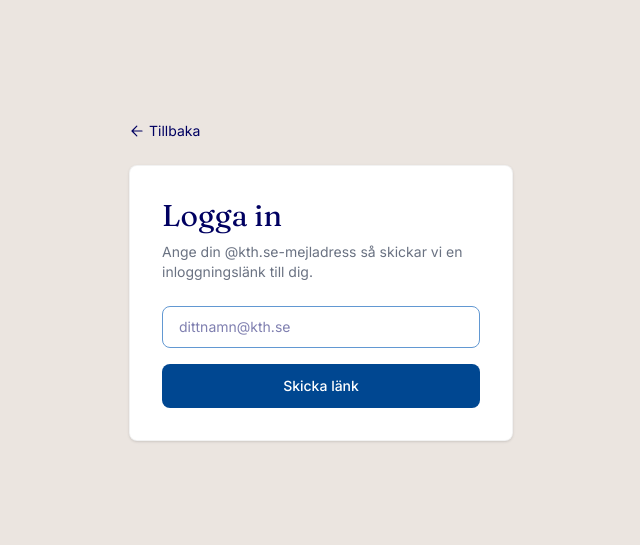
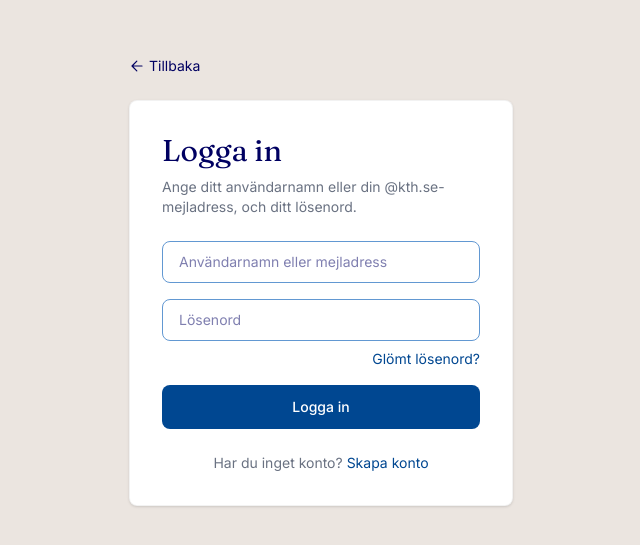
Before and after one commit to Zunel19/KTH-Bokhandel, a Next.js app: page /logga-in in a window 1280 px wide. Shown: the part 119-664 px from the top of the page, without its empty margins (319-959 px from the left). Built offline with nearby package versions, Linux system fonts and the light colour scheme; no server answers.

Commit message:
Inloggning med användarnamn eller mejl plus lösenord

```diff
--- /dev/null
+++ b/app/api/login/route.js
@@ -0,0 +1,107 @@
+import { NextResponse } from "next/server";
+import { createClient } from "@supabase/supabase-js";
+
+const CLIENT_OPTIONS = {
+  auth: { persistSession: false, autoRefreshToken: false },
+};
+
+function invalidCredentials() {
+  return NextResponse.json(
+    { error: "Fel användarnamn, mejladress eller lösenord." },
+    { status: 401 }
+  );
+}
+
+export async function POST(request) {
+  let body;
+  try {
+    body = await request.json();
+  } catch {
+    return invalidCredentials();
+  }
+
+  const { identifier, password } = body ?? {};
+  if (
+    typeof identifier !== "string" ||
+    typeof password !== "string" ||
+    identifier.trim() === "" ||
+    password === ""
+  ) {
+    return invalidCredentials();
+  }
+
+  // Den hemliga nyckeln används bara här på servern.
+  const serviceRoleKey = process.env.SUPABASE_SERVICE_ROLE_KEY;
+  if (!serviceRoleKey) {
+    console.error("SUPABASE_SERVICE_ROLE_KEY saknas i .env.local");
+    return NextResponse.json(
+      { error: "Serverfel, försök igen senare." },
+      { status: 500 }
+    );
+  }
+
+  const supabaseUrl = process.env.NEXT_PUBLIC_SUPABASE_URL;
+  const anon = createClient(
+    supabaseUrl,
+    process.env.NEXT_PUBLIC_SUPABASE_ANON_KEY,
+    CLIENT_OPTIONS
+  );
+  const admin = createClient(supabaseUrl, serviceRoleKey, CLIENT_OPTIONS);
+
+  const trimmed = identifier.trim();
+  let email;
+
+  if (trimmed.includes("@")) {
+    email = trimmed.toLowerCase();
+  } else {
+    const pattern = trimmed.replace(/[\\_%]/g, (c) => `\\${c}`);
+    const { data: profiles, error: profileError } = await admin
+      .from("profiles")
+      .select("id, username")
+      .ilike("username", pattern);
+
+    if (profileError) {
+      console.error("Kunde inte slå upp användarnamn:", profileError);
+      return NextResponse.json(
+        { error: "Serverfel, försök igen senare." },
+        { status: 500 }
+      );
+    }
+
+    const profile = profiles?.find(
+      (p) => p.username?.toLowerCase() === trimmed.toLowerCase()
+    );
+    if (!profile) {
+      return invalidCredentials();
+    }
+
+    const { data: userData } = await admin.auth.admin.getUserById(profile.id);
+    if (!userData?.user?.email) {
+      return invalidCredentials();
+    }
+    email = userData.user.email;
+  }
+
+  const { data, error } = await anon.auth.signInWithPassword({
+    email,
+    password,
+  });
+
+  if (error) {
+    if (error.message?.includes("Email not confirmed")) {
+      return NextResponse.json(
+        { error: "Du har inte bekräftat din mejladress än." },
+        { status: 401 }
+      );
+    }
+    if (error.code !== "invalid_credentials" && error.status !== 400) {
+      console.error("Oväntat fel vid inloggning:", error.message);
+    }
+    return invalidCredentials();
+  }
+
+  return NextResponse.json({
+    access_token: data.session.access_token,
+    refresh_token: data.session.refresh_token,
+  });
+}
--- a/app/logga-in/page.js
+++ b/app/logga-in/page.js
@@ -2,31 +2,131 @@
 
 import { useState } from "react";
 import Link from "next/link";
+import { useRouter } from "next/navigation";
 import { supabase } from "@/lib/supabase";
 
 const INPUT_CLASSES =
   "w-full rounded-lg border border-[var(--sky-blue)] bg-white px-4 py-2.5 text-sm text-[var(--navy)] focus:outline-none focus:ring-2 focus:ring-[var(--sky-blue)]";
 
+// MAGIC LINK-INLOGGNING — sparad till senare, används inte just nu
+//
+// State:
+//   const [email, setEmail] = useState("");
+//   const [submitted, setSubmitted] = useState(false);
+//
+// async function handleSubmit(e) {
+//   e.preventDefault();
+//   setError(null);
+//
+//   const { error } = await supabase.auth.signInWithOtp({
+//     email,
+//     options: {
+//       emailRedirectTo: `${window.location.origin}/valkommen`,
+//     },
+//   });
+//
+//   if (error) {
+//     setError(error.message);
+//   } else {
+//     setSubmitted(true);
+//   }
+// }
+//
+// JSX inuti kortet:
+//   {submitted ? (
+//     <div className="flex flex-col items-center gap-3 py-4 text-center">
+//       <svg
+//         xmlns="http://www.w3.org/2000/svg"
+//         fill="none"
+//         viewBox="0 0 24 24"
+//         strokeWidth={1.5}
+//         stroke="currentColor"
+//         className="h-10 w-10 text-[var(--kth-blue)]"
+//         aria-hidden="true"
+//       >
+//         <path
+//           strokeLinecap="round"
+//           strokeLinejoin="round"
+//           d="M21.75 6.75v10.5a2.25 2.25 0 0 1-2.25 2.25h-15a2.25 2.25 0 0 1-2.25-2.25V6.75m19.5 0A2.25 2.25 0 0 0 19.5 4.5h-15a2.25 2.25 0 0 0-2.25 2.25m19.5 0v.243a2.25 2.25 0 0 1-1.07 1.916l-7.5 4.615a2.25 2.25 0 0 1-2.36 0L3.32 8.91a2.25 2.25 0 0 1-1.07-1.916V6.75"
+//         />
+//       </svg>
+//       <p className="text-sm text-[var(--navy)]">
+//         Kolla din inkorg! Vi har skickat en inloggningslänk till{" "}
+//         <span className="font-medium">{email}</span>.
+//       </p>
+//     </div>
+//   ) : (
+//     <>
+//       <h1 className="mb-2 font-serif text-3xl text-[var(--navy)]">
+//         Logga in
+//       </h1>
+//       <p className="mb-6 text-sm text-gray-500">
+//         Ange din @kth.se-mejladress så skickar vi en inloggningslänk till
+//         dig.
+//       </p>
+//       <form onSubmit={handleSubmit} className="flex flex-col gap-4">
+//         <input
+//           type="email"
+//           required
+//           placeholder="dittnamn@kth.se"
+//           className={INPUT_CLASSES}
+//           value={email}
+//           onChange={(e) => setEmail(e.target.value)}
+//         />
+//         <button
+//           type="submit"
+//           className="rounded-lg bg-[var(--kth-blue)] px-6 py-3 text-sm font-medium text-white transition-colors hover:bg-[var(--navy)]"
+//         >
+//           Skicka länk
+//         </button>
+//
+//         {error && (
+//           <p className="text-sm text-red-600">{error}</p>
+//         )}
+//       </form>
+//     </>
+//   )}
+
 export default function LoggaInPage() {
-  const [email, setEmail] = useState("");
-  const [submitted, setSubmitted] = useState(false);
+  const router = useRouter();
+  const [identifier, setIdentifier] = useState("");
+  const [password, setPassword] = useState("");
   const [error, setError] = useState(null);
+  const [loading, setLoading] = useState(false);
 
   async function handleSubmit(e) {
     e.preventDefault();
     setError(null);
+    setLoading(true);
 
-    const { error } = await supabase.auth.signInWithOtp({
-      email,
-      options: {
-        emailRedirectTo: `${window.location.origin}/valkommen`,
-      },
+    try {
+      const res = await fetch("/api/login", {
+        method: "POST",
+        headers: { "Content-Type": "application/json" },
+        body: JSON.stringify({ identifier, password }),
+      });
+      const json = await res.json();
+
+      if (!res.ok) {
+        setError(json.error ?? "Något gick fel, försök igen.");
+        return;
+      }
+
+      const { error } = await supabase.auth.setSession({
+        access_token: json.access_token,
+        refresh_token: json.refresh_token,
       });
 
       if (error) {
-      setError(error.message);
+        console.error("Kunde inte spara sessionen:", error);
+        setError("Något gick fel, försök igen.");
       } else {
-      setSubmitted(true);
+        router.replace("/valkommen");
+      }
+    } catch {
+      setError("Kunde inte nå servern, försök igen.");
+    } finally {
+      setLoading(false);
     }
   }
 
@@ -54,59 +154,61 @@ export default function LoggaInPage() {
         </Link>
 
         <div className="rounded-lg border border-black/5 bg-white p-8 shadow-sm">
-          {submitted ? (
-            <div className="flex flex-col items-center gap-3 py-4 text-center">
-              <svg
-                xmlns="http://www.w3.org/2000/svg"
-                fill="none"
-                viewBox="0 0 24 24"
-                strokeWidth={1.5}
-                stroke="currentColor"
-                className="h-10 w-10 text-[var(--kth-blue)]"
-                aria-hidden="true"
-              >
-                <path
-                  strokeLinecap="round"
-                  strokeLinejoin="round"
-                  d="M21.75 6.75v10.5a2.25 2.25 0 0 1-2.25 2.25h-15a2.25 2.25 0 0 1-2.25-2.25V6.75m19.5 0A2.25 2.25 0 0 0 19.5 4.5h-15a2.25 2.25 0 0 0-2.25 2.25m19.5 0v.243a2.25 2.25 0 0 1-1.07 1.916l-7.5 4.615a2.25 2.25 0 0 1-2.36 0L3.32 8.91a2.25 2.25 0 0 1-1.07-1.916V6.75"
-                />
-              </svg>
-              <p className="text-sm text-[var(--navy)]">
-                Kolla din inkorg! Vi har skickat en inloggningslänk till{" "}
-                <span className="font-medium">{email}</span>.
-              </p>
-            </div>
-          ) : (
-            <>
           <h1 className="mb-2 font-serif text-3xl text-[var(--navy)]">
             Logga in
           </h1>
           <p className="mb-6 text-sm text-gray-500">
-                Ange din @kth.se-mejladress så skickar vi en inloggningslänk till
-                dig.
+            Ange ditt användarnamn eller din @kth.se-mejladress, och ditt
+            lösenord.
           </p>
           <form onSubmit={handleSubmit} className="flex flex-col gap-4">
             <input
-                  type="email"
+              type="text"
               required
-                  placeholder="dittnamn@kth.se"
+              autoComplete="username"
+              placeholder="Användarnamn eller mejladress"
               className={INPUT_CLASSES}
-                  value={email}
-                  onChange={(e) => setEmail(e.target.value)}
+              value={identifier}
+              onChange={(e) => setIdentifier(e.target.value)}
             />
+            <div className="flex flex-col gap-2">
+              <input
+                type="password"
+                required
+                autoComplete="current-password"
+                placeholder="Lösenord"
+                className={INPUT_CLASSES}
+                value={password}
+                onChange={(e) => setPassword(e.target.value)}
+              />
+              <Link
+                href="/glomt-losenord"
+                className="self-end text-sm text-[var(--kth-blue)] hover:underline"
+              >
+                Glömt lösenord?
+              </Link>
+            </div>
+
+            {error && <p className="text-sm text-red-600">{error}</p>}
+
             <button
               type="submit"
-                  className="rounded-lg bg-[var(--kth-blue)] px-6 py-3 text-sm font-medium text-white transition-colors hover:bg-[var(--navy)]"
+              disabled={loading}
+              className="rounded-lg bg-[var(--kth-blue)] px-6 py-3 text-sm font-medium text-white transition-colors hover:bg-[var(--navy)] disabled:opacity-60"
             >
-                  Skicka länk
+              {loading ? "Loggar in..." : "Logga in"}
             </button>
+          </form>
 
-                {error && (
-                  <p className="text-sm text-red-600">{error}</p>
-                )}
-              </form>
-            </>
-          )}
+          <p className="mt-6 text-center text-sm text-gray-500">
+            Har du inget konto?{" "}
+            <Link
+              href="/skapa-konto"
+              className="text-[var(--kth-blue)] hover:underline"
+            >
+              Skapa konto
+            </Link>
+          </p>
         </div>
       </div>
     </main>
```
Lines whose indentation alone changed are shown as unchanged.
